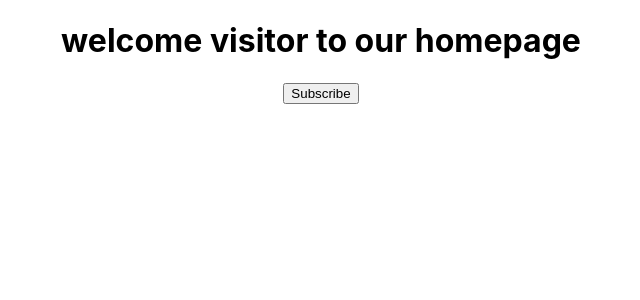
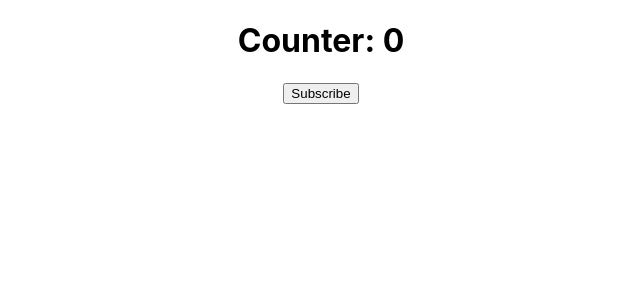
Before and after one commit to sameera999/first-react-app, a React (Create React App) app: page / in a window 1280 px wide. Shown: the top 300 px of the page, without its empty margins (319-959 px from the left). Built offline with nearby package versions, Linux system fonts and the light colour scheme.

Commit message:
set state based on previous state

```diff
--- a/src/App.js
+++ b/src/App.js
@@ -3,12 +3,14 @@
 
 import Greet from './components/Greet';
 import Message from './components/Message';
+import Counter from './components/Counter';
 
 function App() {
   return (
     <div className="App">
       {/* <Greet name='John'/>       */}
-      <Message />
+      {/* <Message /> */}
+      <Counter />
     </div>
   );
 }
--- /dev/null
+++ b/src/components/Counter.js
@@ -0,0 +1,36 @@
+import React, { Component } from 'react'
+
+class Counter extends Component {
+    constructor(props) {
+      super(props)
+
+      this.state = {
+         count: 0
+      }
+    }
+
+    increment(){
+        this.setState(preState =>({
+            count: preState.count + 1
+        }),() => {console.log(this.state.count)})
+    }
+
+    fiveIncrement(){
+        this.increment()
+        this.increment()
+        this.increment()
+        this.increment()
+        this.increment()
+    }
+
+    render() {
+        return (
+            <div>
+                <h1>Counter: {this.state.count}</h1>
+                <button onClick={() => this.fiveIncrement()}>Subscribe</button>
+            </div>
+        )
+    }
+}
+
+export default Counter
```
